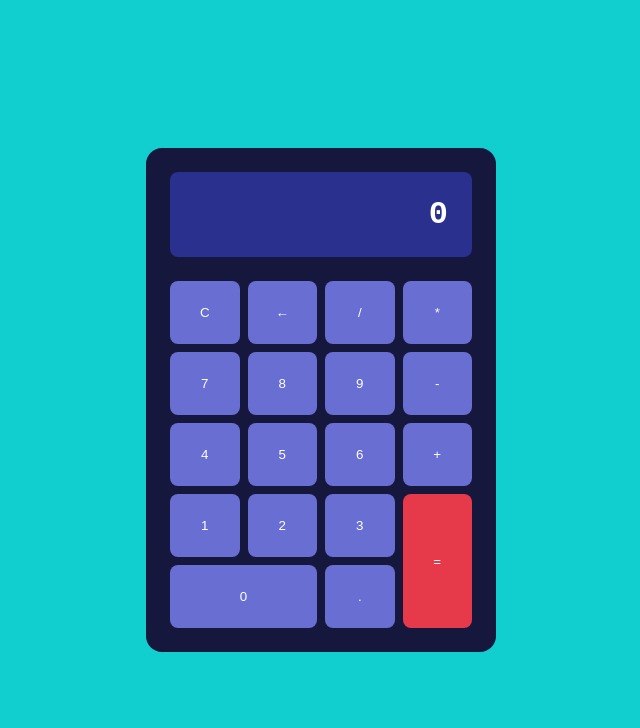
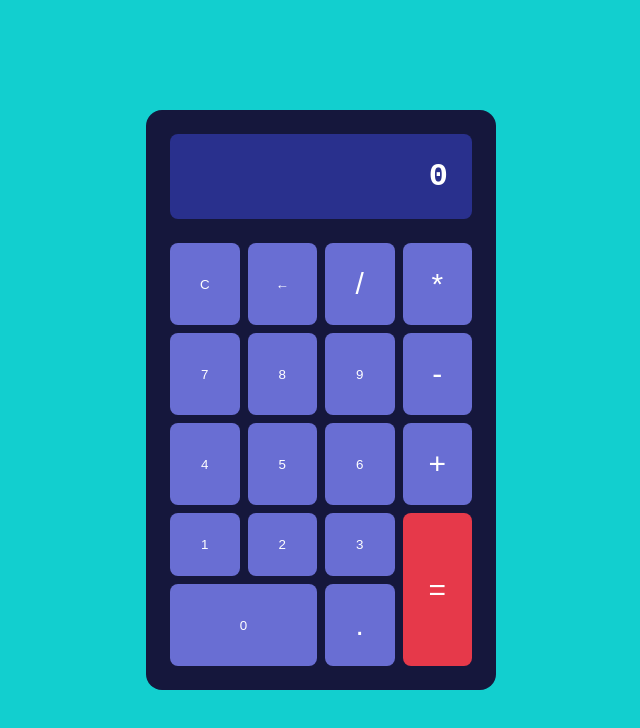
Before and after one commit to shad9611/calculadora, a website: page index.html in a window 1280 px wide. Shown: the whole page, without its empty margins (319-959 px from the left). Drawn offline with Linux system fonts and the light colour scheme.

Commit message:
Update index.html
add name class to buttons of operations

```diff
--- a/index.html
+++ b/index.html
@@ -11,25 +11,23 @@
         <div class="screen">0</div>
         <button id="c" class="btn">C</button>
         <button id="borrar" class="btn">←</button>
-        <button class="btn">/</button>
-        <button class="btn">*</button>
+        <button class="btn operation-icons">/</button>
+        <button class="btn operation-icons">*</button>
         <button class="btn">7</button>
         <button class="btn">8</button>
         <button class="btn">9</button>
-        <button class="btn">-</button>
+        <button class="btn operation-icons">-</button>
         <button class="btn">4</button>
         <button class="btn">5</button>
         <button class="btn">6</button>
-        <button class="btn">+</button>
+        <button class="btn operation-icons">+</button>
         <button class="btn">1</button>
         <button class="btn">2</button>
         <button class="btn">3</button>
-        <button id="igual" class="btn">=</button>
+        <button id="igual" class="btn operation-icons">=</button>
         <button id="cero" class="btn">0</button>
-        <button class="btn">.</button>
+        <button class="btn operation-icons">.</button>
     </div>
-
-
     <script src="/js/main.js"></script>
     <script src="/js/app.js"></script>
 </body>
```
